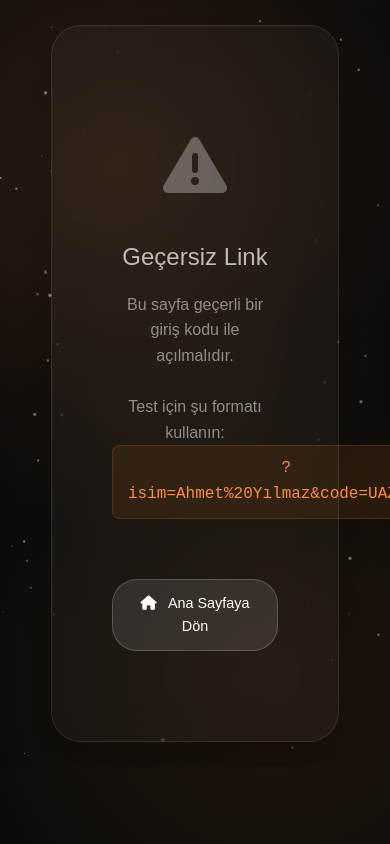
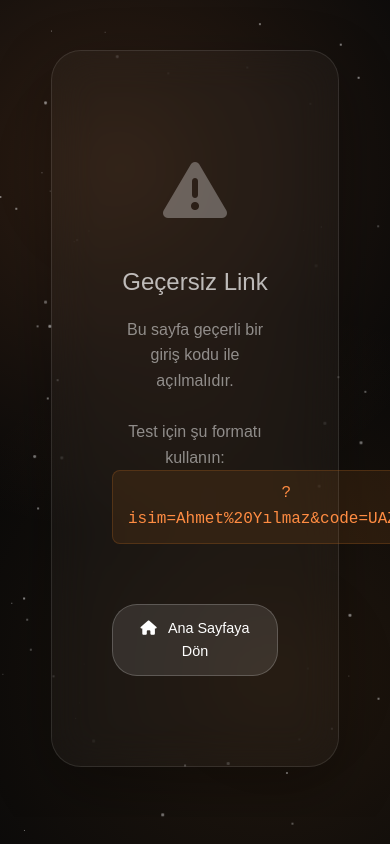
Before and after one commit to YTU-UASK/WebSite, a plain HTML site: page qr-result.html in a window 390 px wide. Drawn offline with Linux system fonts and the light colour scheme.

Commit message:
Enhance layout and responsiveness in qr-result.html
- Added styles for .registration-page to improve overall layout and padding.
- Updated .hero-bg and .hero-stars for fixed positioning and full viewport height.
- Adjusted entry card margins and padding for better alignment across devices.
- Implemented responsive adjustments for registration page and entry card on tablet and mobile views.

```diff
--- a/qr-result.html
+++ b/qr-result.html
@@ -18,9 +18,30 @@
 
     <style>
         /* Sadece bu sayfa için turuncu arkaplan */
+        .registration-page {
+            min-height: 100vh !important;
+            min-height: -webkit-fill-available !important;
+            padding: 40px 20px !important;
+        }
+
         .hero-bg {
             background: radial-gradient(circle at 30% 20%, rgba(255, 140, 66, 0.15) 0%, transparent 50%),
                         radial-gradient(circle at 70% 80%, rgba(165, 94, 31, 0.15) 0%, transparent 50%) !important;
+            position: fixed !important;
+            top: 0 !important;
+            left: 0 !important;
+            width: 100% !important;
+            height: 100vh !important;
+            height: -webkit-fill-available !important;
+        }
+
+        .hero-stars {
+            position: fixed !important;
+            top: 0 !important;
+            left: 0 !important;
+            width: 100% !important;
+            height: 100vh !important;
+            height: -webkit-fill-available !important;
         }
 
         .entry-card {
@@ -28,7 +49,7 @@
             z-index: 10;
             max-width: 600px;
             width: 80%;
-            margin: 0 auto;
+            margin: 40px auto;
             text-align: center;
             background: rgba(255, 255, 255, 0.03);
             backdrop-filter: blur(20px);
@@ -184,9 +205,14 @@
 
         /* Tablet için responsive */
         @media (max-width: 768px) {
+            .registration-page {
+                padding: 30px 20px !important;
+            }
+
             .entry-card {
                 width: 80%;
                 padding: 40px 30px;
+                margin: 30px auto;
             }
 
             .entry-name {
@@ -202,9 +228,14 @@
 
         /* Mobil için responsive */
         @media (max-width: 480px) {
+            .registration-page {
+                padding: 25px 15px !important;
+            }
+
             .entry-card {
                 width: 80%;
                 padding: 30px 20px;
+                margin: 25px auto;
             }
 
             .entry-logo img {
```
